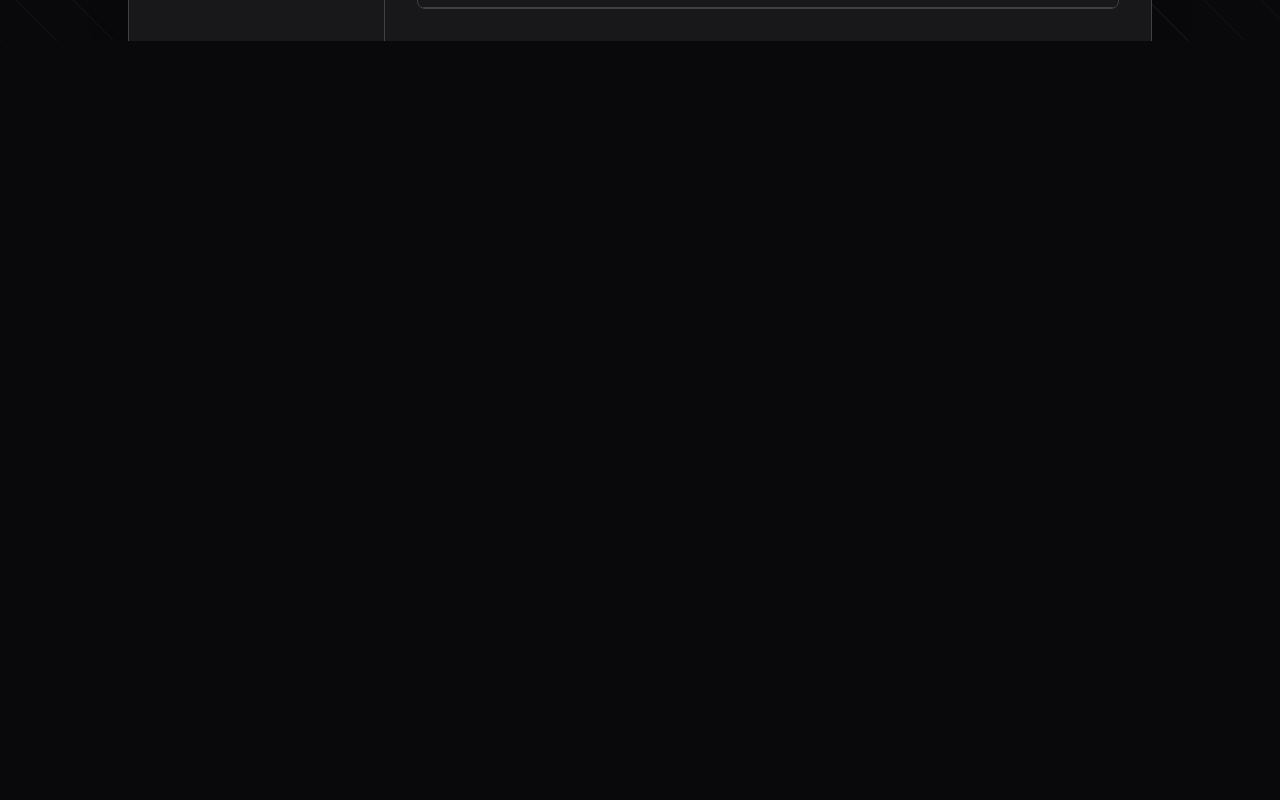
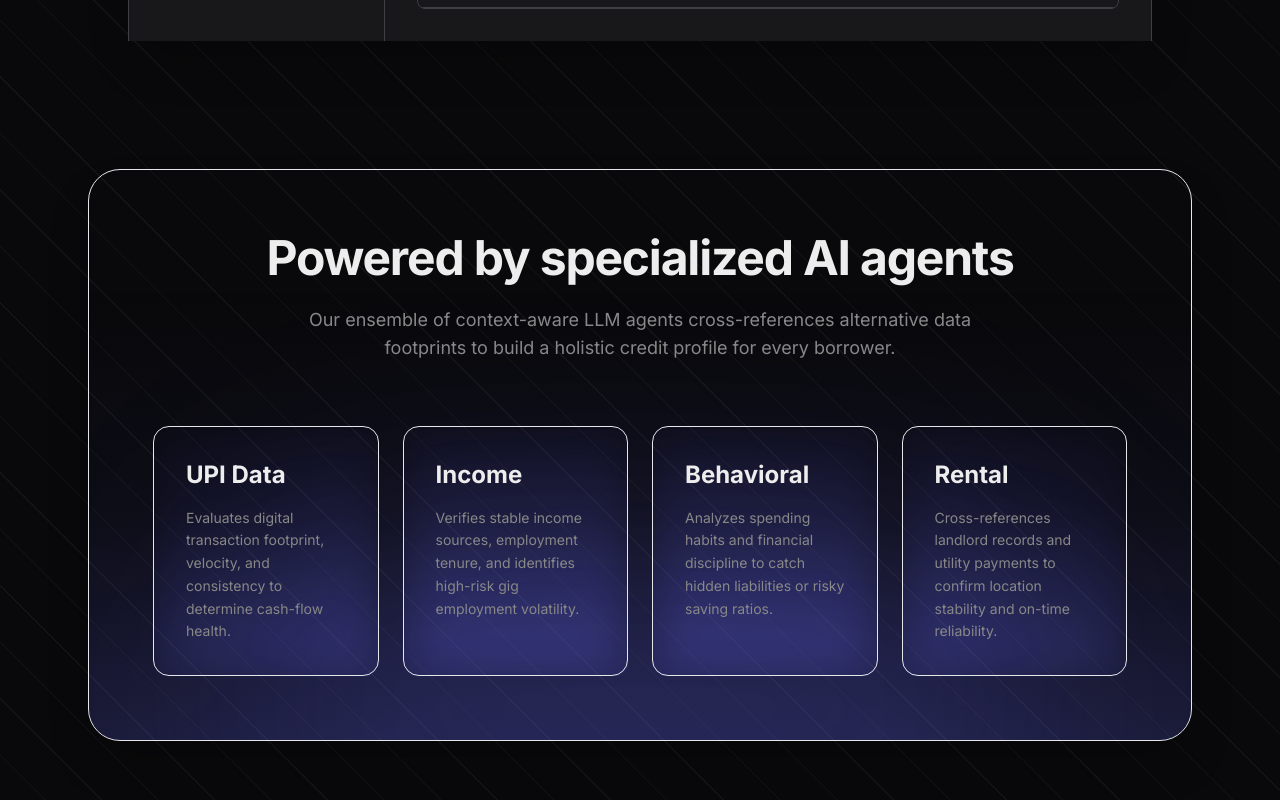
Before and after one commit to Dhruvpandey1476/CreditSight-AI, a Next.js app in the folder frontend/: page / in a window 1280 px wide. Shown: the part 994-1794 px from the top of the page. Before the commit the page ends 1035 px from the top, so only its background shows below. Built offline with nearby package versions, Linux system fonts and the light colour scheme.

Commit message:
feat:Added bulk processing.

```diff
--- a/frontend/app/page.jsx
+++ b/frontend/app/page.jsx
@@ -144,7 +144,71 @@ export default function LandingPage() {
              </div>
           </div>
         </div>
+
+
       </main>
+
+      {/* Agent Use Case Section */}
+      <section className="w-full max-w-6xl mx-auto px-6 mt-32 mb-32 z-10 opacity-0 animate-[fade-in-up_1s_ease-out_0.7s_forwards]">
+        <div className="relative border border-border/40 rounded-[32px] p-10 md:p-16 overflow-hidden bg-bg/40 backdrop-blur-md shadow-2xl">
+          {/* Inner Card Glow - Thematic smoke-like glow at bottom */}
+          <div className="absolute bottom-0 left-0 right-0 h-[80%] bg-gradient-to-t from-indigo-500/20 via-indigo-500/5 to-transparent pointer-events-none"></div>
+          <div className="absolute -bottom-32 left-1/2 -translate-x-1/2 w-3/4 h-80 bg-indigo-500/20 blur-[120px] rounded-full pointer-events-none"></div>
+
+          <div className="relative z-10 flex flex-col items-center text-center mb-16">
+            <h2 className="text-3xl md:text-5xl font-bold tracking-tight text-text mb-6">Powered by specialized AI agents</h2>
+            <p className="text-text-muted max-w-2xl text-lg">
+              Our ensemble of context-aware LLM agents cross-references alternative data footprints to build a holistic credit profile for every borrower.
+            </p>
+          </div>
+
+          <div className="relative z-10 grid grid-cols-1 md:grid-cols-2 lg:grid-cols-4 gap-6 text-left">
+            {/* Agent 1 */}
+            <div className="relative bg-surface/90 backdrop-blur-xl border border-border/60 rounded-2xl p-8 transition-all hover:-translate-y-1 hover:border-indigo-500/50 hover:shadow-[0_8px_30px_rgb(99,102,241,0.12)] group overflow-hidden">
+              <div className="absolute inset-0 bg-gradient-to-br from-indigo-500/5 to-transparent opacity-0 group-hover:opacity-100 transition-opacity"></div>
+              <div className="relative z-10">
+                <div className="text-2xl font-bold text-text mb-4 group-hover:text-primary transition-colors">UPI Data</div>
+                <p className="text-sm text-text-muted leading-relaxed">
+                  Evaluates digital transaction footprint, velocity, and consistency to determine cash-flow health.
+                </p>
+              </div>
+            </div>
+
+            {/* Agent 2 */}
+            <div className="relative bg-surface/90 backdrop-blur-xl border border-border/60 rounded-2xl p-8 transition-all hover:-translate-y-1 hover:border-indigo-500/50 hover:shadow-[0_8px_30px_rgb(99,102,241,0.12)] group overflow-hidden">
+              <div className="absolute inset-0 bg-gradient-to-br from-indigo-500/5 to-transparent opacity-0 group-hover:opacity-100 transition-opacity"></div>
+              <div className="relative z-10">
+                <div className="text-2xl font-bold text-text mb-4 group-hover:text-primary transition-colors">Income</div>
+                <p className="text-sm text-text-muted leading-relaxed">
+                  Verifies stable income sources, employment tenure, and identifies high-risk gig employment volatility.
+                </p>
+              </div>
+            </div>
+
+            {/* Agent 3 */}
+            <div className="relative bg-surface/90 backdrop-blur-xl border border-border/60 rounded-2xl p-8 transition-all hover:-translate-y-1 hover:border-indigo-500/50 hover:shadow-[0_8px_30px_rgb(99,102,241,0.12)] group overflow-hidden">
+              <div className="absolute inset-0 bg-gradient-to-br from-indigo-500/5 to-transparent opacity-0 group-hover:opacity-100 transition-opacity"></div>
+              <div className="relative z-10">
+                <div className="text-2xl font-bold text-text mb-4 group-hover:text-primary transition-colors">Behavioral</div>
+                <p className="text-sm text-text-muted leading-relaxed">
+                  Analyzes spending habits and financial discipline to catch hidden liabilities or risky saving ratios.
+                </p>
+              </div>
+            </div>
+
+            {/* Agent 4 */}
+            <div className="relative bg-surface/90 backdrop-blur-xl border border-border/60 rounded-2xl p-8 transition-all hover:-translate-y-1 hover:border-indigo-500/50 hover:shadow-[0_8px_30px_rgb(99,102,241,0.12)] group overflow-hidden">
+              <div className="absolute inset-0 bg-gradient-to-br from-indigo-500/5 to-transparent opacity-0 group-hover:opacity-100 transition-opacity"></div>
+              <div className="relative z-10">
+                <div className="text-2xl font-bold text-text mb-4 group-hover:text-primary transition-colors">Rental</div>
+                <p className="text-sm text-text-muted leading-relaxed">
+                  Cross-references landlord records and utility payments to confirm location stability and on-time reliability.
+                </p>
+              </div>
+            </div>
+          </div>
+        </div>
+      </section>
     </div>
   );
 }
--- a/frontend/components/BulkPanel.jsx
+++ b/frontend/components/BulkPanel.jsx
@@ -96,8 +96,9 @@ export default function BulkPanel() {
   };
 
   return (
-    <div className="flex flex-col gap-6">
+    <div className="flex flex-col gap-6 h-full min-h-0">
       {/* Upload Section */}
+      {!results && (
         <div
           className={`bg-surface border border-dashed rounded-2xl p-16 text-center cursor-pointer transition-all ${
             dragover ? "border-primary bg-primary/5" : "border-border hover:border-text-muted hover:bg-surface2"
@@ -127,6 +128,7 @@ export default function BulkPanel() {
             </div>
           )}
         </div>
+      )}
 
       {selectedFile && !results && (
         <button
@@ -150,7 +152,8 @@ export default function BulkPanel() {
 
       {/* Results Section */}
       {results && !loading && (
-        <div className="flex flex-col gap-6">
+        <div className="flex flex-col gap-6 h-full min-h-0 pb-6">
+          <div className="shrink-0 flex flex-col gap-4">
             <div className="flex justify-between items-center">
               <div className="text-lg font-semibold text-text">Bulk Scoring Results</div>
               <div className="flex gap-4">
@@ -160,27 +163,37 @@ export default function BulkPanel() {
               </div>
             </div>
 
-          <div className="overflow-x-auto rounded-xl border border-border bg-surface">
+            <div className="flex flex-col sm:flex-row gap-4">
+              <button className="flex-1 bg-surface2 text-text border border-border px-6 py-3 rounded-lg text-sm font-semibold cursor-pointer transition-all hover:bg-surface2/80 flex items-center justify-center gap-2" onClick={downloadCsv}>
+                <Download size={16} /> Download Results as CSV
+              </button>
+
+              <button
+                className="flex-1 bg-surface2 text-text border border-border px-6 py-3 rounded-lg text-sm font-semibold cursor-pointer transition-all hover:bg-surface2/80 flex items-center justify-center gap-2"
+                onClick={() => {
+                  setResults(null);
+                  setSelectedFile(null);
+                }}
+              >
+                <ChevronLeft size={16} /> Upload Another File
+              </button>
+            </div>
+          </div>
+
+          <div className="flex-1 overflow-y-auto custom-scrollbar rounded-xl border border-border bg-surface pr-2">
             <table className="w-full text-left border-collapse text-sm">
-              <thead className="bg-surface2 border-b border-border">
+              <thead className="bg-surface2 sticky top-0 z-10 shadow-sm">
                 <tr>
-                  <th className="p-4 text-text-muted font-semibold text-xs uppercase tracking-wide">Borrower Name</th>
-                  <th className="p-4 text-text-muted font-semibold text-xs uppercase tracking-wide">ML Score</th>
-                  <th className="p-4 text-text-muted font-semibold text-xs uppercase tracking-wide">Agent Score</th>
-                  <th className="p-4 text-text-muted font-semibold text-xs uppercase tracking-wide">Hybrid Score</th>
-                  <th className="p-4 text-text-muted font-semibold text-xs uppercase tracking-wide">Tier</th>
+                  <th className="p-4 text-text-muted font-semibold text-xs uppercase tracking-wide border-b border-border">Borrower Name</th>
+                  <th className="p-4 text-text-muted font-semibold text-xs uppercase tracking-wide border-b border-border">Score</th>
+                  <th className="p-4 text-text-muted font-semibold text-xs uppercase tracking-wide border-b border-border">Tier</th>
+                  <th className="p-4 text-text-muted font-semibold text-xs uppercase tracking-wide hidden md:table-cell border-b border-border">Recommendation</th>
                 </tr>
               </thead>
               <tbody>
                 {results.data.map((row, idx) => (
                   <tr key={idx} className="border-b border-border/50 hover:bg-surface2/50 transition-colors">
-                    <td className="p-4 text-text">{row.borrower_name || `Profile ${idx + 1}`}</td>
-                    <td className="p-4 font-mono font-semibold text-primary">
-                      {row.ml_score || "-"}
-                    </td>
-                    <td className="p-4 font-mono font-semibold text-[#4ecdc4]">
-                      {row.agent_composite_score || "-"}
-                    </td>
+                    <td className="p-4 text-text font-medium">{row.borrower_name || `Profile ${idx + 1}`}</td>
                     <td className="p-4 font-mono font-bold text-text">
                       {row.final_score || "-"}
                     </td>
@@ -189,25 +202,14 @@ export default function BulkPanel() {
                         {row.credit_tier || "N/A"}
                       </span>
                     </td>
+                    <td className="p-4 text-text-muted text-sm hidden md:table-cell max-w-xs truncate" title={row.lender_recommendation}>
+                      {row.lender_recommendation || "-"}
+                    </td>
                   </tr>
                 ))}
               </tbody>
             </table>
           </div>
-
-          <button className="bg-surface2 text-text border border-border px-6 py-3 rounded-lg text-sm font-semibold cursor-pointer transition-all hover:bg-surface2/80 flex items-center justify-center gap-2" onClick={downloadCsv}>
-            <Download size={16} /> Download Results as CSV
-          </button>
-
-          <button
-            className="w-full bg-surface2 text-text border border-border p-4 rounded-lg text-sm font-semibold cursor-pointer transition-all hover:bg-surface2/80 flex items-center justify-center gap-2 mt-2"
-            onClick={() => {
-              setResults(null);
-              setSelectedFile(null);
-            }}
-          >
-            <ChevronLeft size={16} /> Upload Another File
-          </button>
         </div>
       )}
 
```
Also changed, not shown: frontend/app/dashboard/page.jsx (+21 -9 lines), 1 other file (tests, documents, lock files or other folders). Lines whose indentation alone changed are shown as unchanged.
